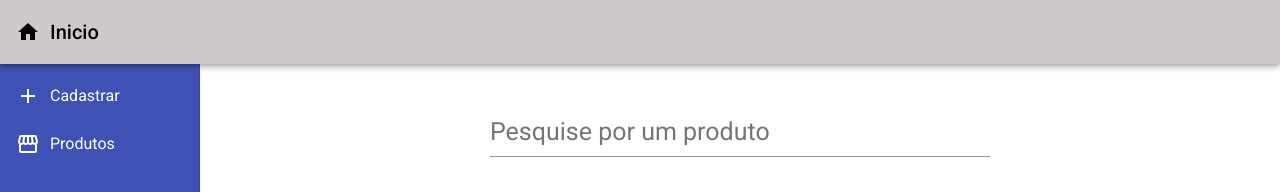
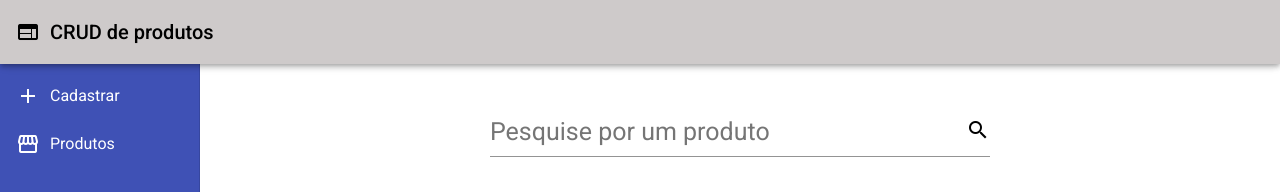
Before and after one commit to eduardo-martiniano/Products, an Angular app in the folder FrontEnd/Products/: page / in a window 1280 px wide. Shown: the top 192 px of the page. Built offline with nearby package versions, Linux system fonts and the light colour scheme; no server answers.

Commit message:
melhorando o campo de busca e toolbar

```diff
--- a/FrontEnd/Products/src/app/components/header/header.component.html
+++ b/FrontEnd/Products/src/app/components/header/header.component.html
@@ -2,9 +2,9 @@
   <span class="title-group">
       <a>
           <i class="material-icons">
-              home
+              web
           </i>
-          Inicio
+          CRUD de produtos
       </a>
   </span>
 </mat-toolbar>
--- a/FrontEnd/Products/src/app/components/read/read.component.html
+++ b/FrontEnd/Products/src/app/components/read/read.component.html
@@ -1,6 +1,6 @@
 <div class="div-search">
   <mat-form-field class="search">
-    <input matInput type="text" [(ngModel)] = "productName" placeholder="Pesquise por um produto" (keyup)="getByName()">
+    <input matInput type="text" [(ngModel)] = "productName" placeholder="Pesquise por um produto" (keyup)="getByName()" style="width: 90%;"> <i style="float: right; " class="material-icons">search</i>
   </mat-form-field>
 </div>
 <div class="l-cards">
```
